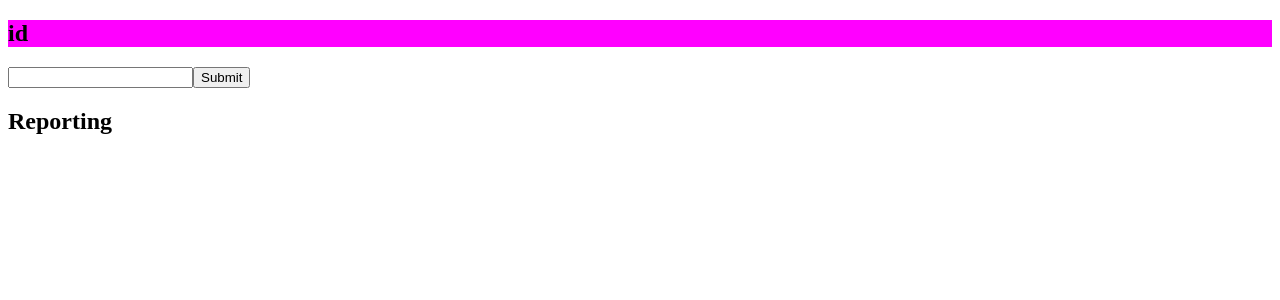
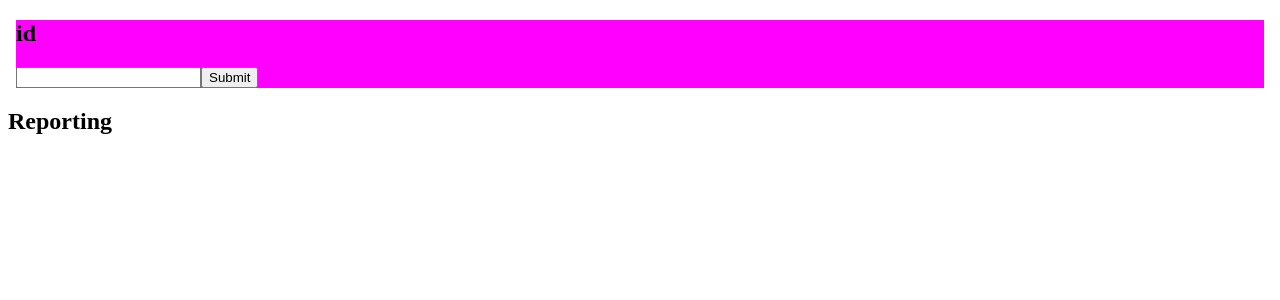
Before and after one commit to tylersullivan21/DIG4503, a Next.js app in the folder lab9/: page /idsearch in a window 1280 px wide. Shown: the top 300 px of the page. Built offline with nearby package versions, Linux system fonts and the light colour scheme.

Commit message:
changed background to magenta

```diff
--- a/lab9/components/IdSearch/index.js
+++ b/lab9/components/IdSearch/index.js
@@ -35,11 +35,13 @@ class IdSearch extends React.Component{
    render() {
        return(
            <div>
-                <h2 className={styles.background}>id</h2>
+               <body className={styles.background}>
+                <h2 >id</h2>
                 <form onSubmit={this.readId}>
                    <input id="id" type="text" />
                    <button>Submit</button>
                </form>
+               </body>
            </div>
        );
    }
```
